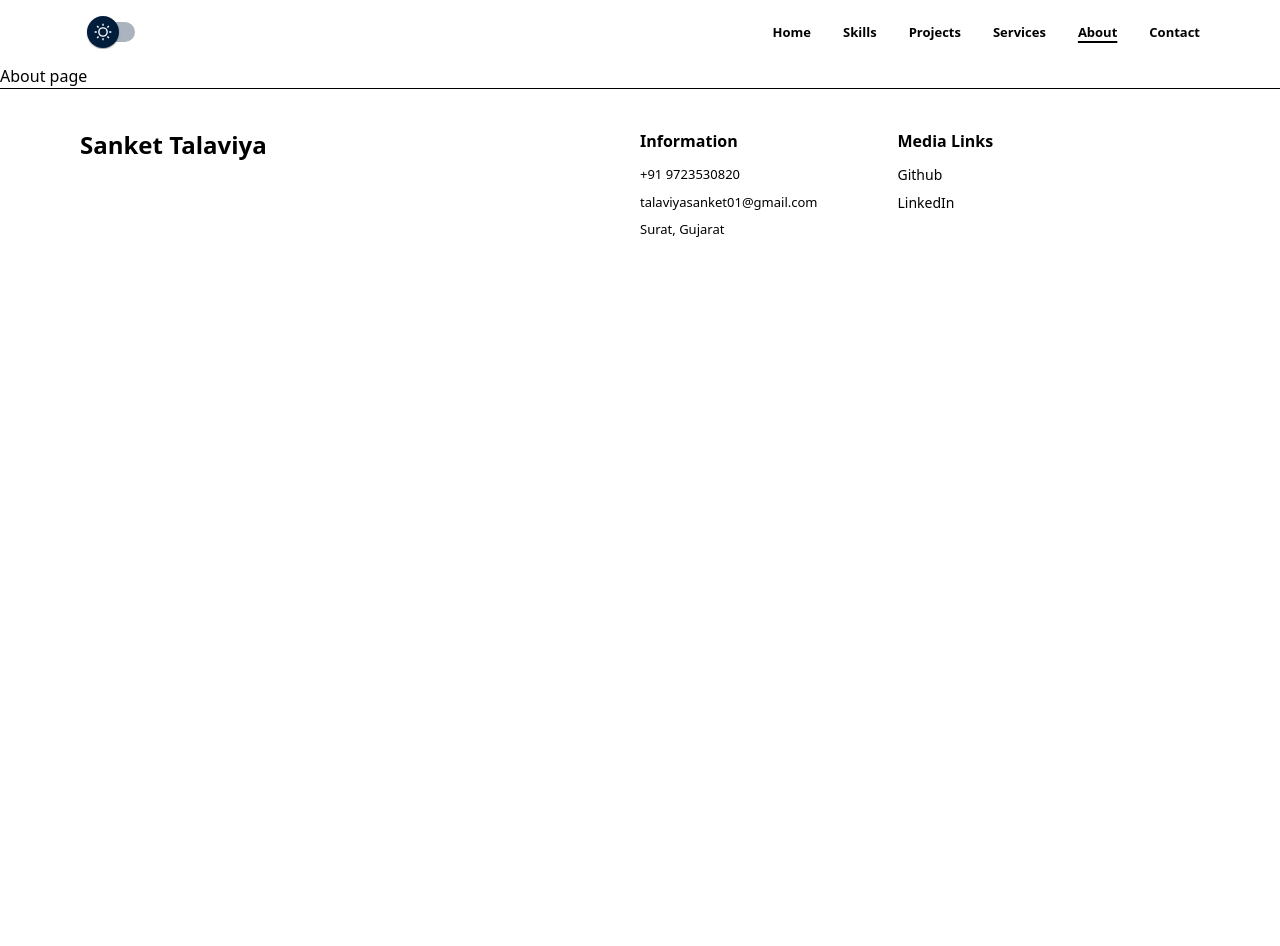
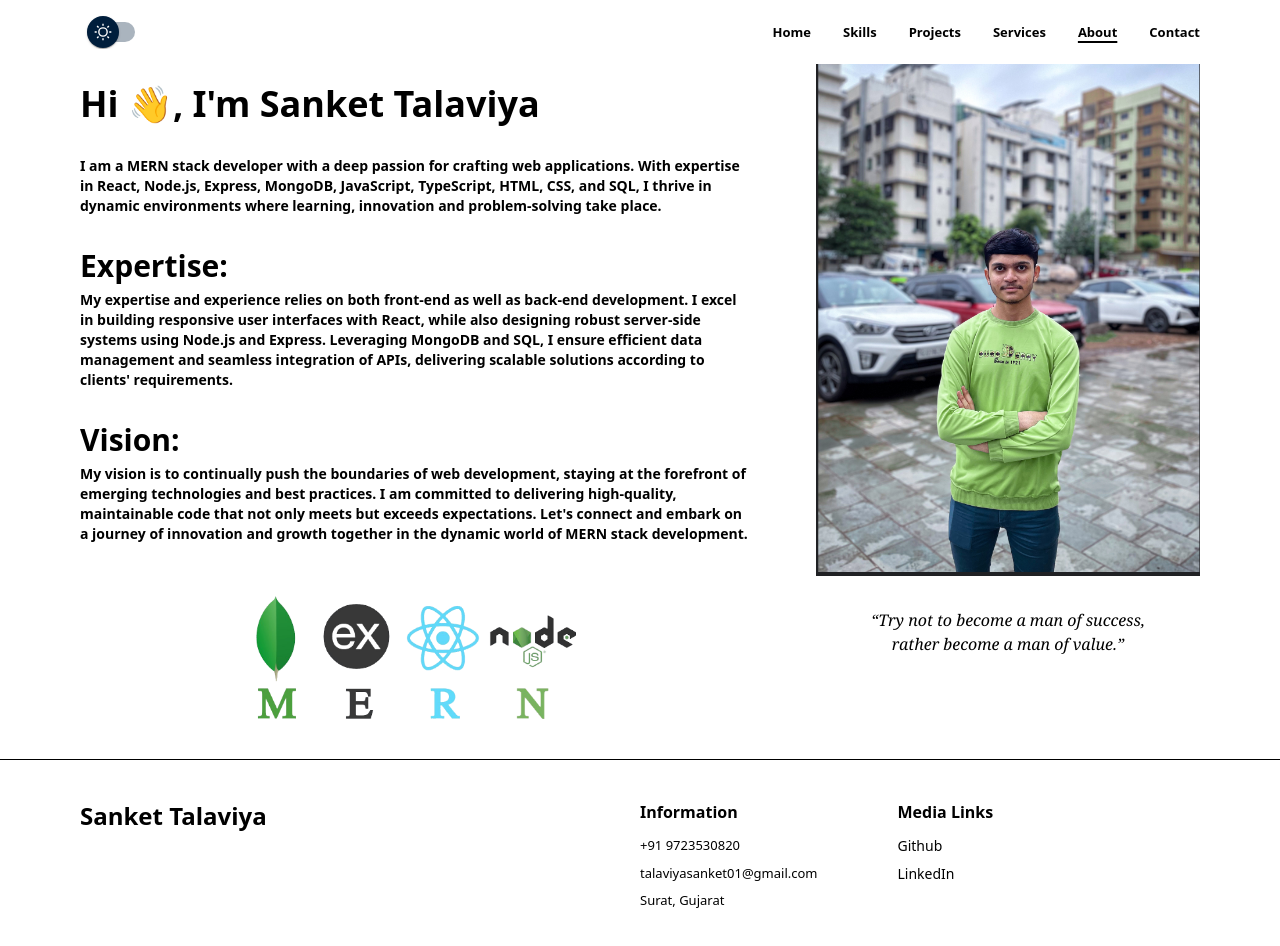
Before and after one commit to Sanket4450/Portfolio, a React (Vite) app: page /about in a window 1280 px wide. Shown: the top 946 px of the page. Before the commit the page ends 800 px from the top, so only its background shows below. Built offline with nearby package versions, Linux system fonts and the light colour scheme.

Commit message:
about page done

```diff
--- /dev/null
+++ b/src/components/about/AboutContent.jsx
@@ -0,0 +1,32 @@
+import { userDetails } from '../../data/home'
+import { aboutDetails } from '../../data/about'
+
+export const AboutContent = () => {
+  return (
+    <section className=" md:flex md:justify-between md:space-x-5 max-md:space-y-8">
+      <div className=" md:w-[60%] md:py-5 space-y-8">
+        <h1 className=" text-primary font-bold text-3xl sm:text-2xl lg:text-4xl">
+          Hi &#128075;, I'm {userDetails.name}
+        </h1>
+        <p className=" text-primary text-sm font-semibold">{userDetails.about}</p>
+        <div className=" space-y-1.5">
+          <h2 className=" text-primary text-2xl sm:text-xl lg:text-3xl font-semibold">Expertise:</h2>
+          <p className=" text-primary text-sm font-semibold">{userDetails.expertise}</p>
+        </div>
+        <div className=" space-y-1.5">
+          <h2 className=" text-primary text-2xl sm:text-xl lg:text-3xl font-semibold">Vision:</h2>
+          <p className=" text-primary text-sm font-semibold">{userDetails.vision}</p>
+        </div>
+        <div className=" flex justify-center p-5">
+          <img src={aboutDetails.techStackLogo} className=" w-[50%] lg:w-80" />
+        </div>
+      </div>
+      <div className=" phone:w-[70%] md:w-[280px] lg:w-96 mx-auto space-y-8">
+        <img src={userDetails.image} />
+        <p className=" text-primary font-serif italic text-center mx-auto lg:px-10">
+          <q>{aboutDetails.quote}</q>
+        </p>
+      </div>
+    </section>
+  )
+}
--- /dev/null
+++ b/src/components/about/index.js
@@ -0,0 +1 @@
+export { AboutContent } from './AboutContent'
--- a/src/components/home/WorkCard.jsx
+++ b/src/components/home/WorkCard.jsx
@@ -7,7 +7,7 @@
     <div
       className={` w-[92%] phone:w-[75%] sm:w-[450px] lg:w-[32.5%] h-56 phone:h-72 sm:h-[370px] lg:h-80 xl:h-[370px] ${extraClasses}`}
     >
-      <img src={image} className=" w-full h-[75%] sm:h-[80%] hover:cursor-pointer" />
+      <img src={image} className=" w-full h-[75%] sm:h-[80%]" />
       <div className=" h-[25%] sm:h-[20%] flex flex-col justify-center space-y-1">
         <h3 className=" text-primary font-semibold max-phone:text-sm text-lg">{title}</h3>
         <Link to={path} className=" text-theme-primary hover:text-theme-hover-primary text-sm">
--- a/src/components/ui/LinkList.jsx
+++ b/src/components/ui/LinkList.jsx
@@ -1,5 +1,4 @@
 export const LinkList = ({ title, items }) => {
-  console.log(items)
   return (
     <div className=" space-y-3">
       <h4 className=" text-primary font-semibold">{title}</h4>
--- /dev/null
+++ b/src/data/about/details.js
@@ -0,0 +1,10 @@
+import mernLogo from '../../assets/pngs/MERN-logo.png'
+
+const quote = 'Try not to become a man of success, rather become a man of value.'
+
+const techStackLogo = mernLogo
+
+export default {
+  quote,
+  techStackLogo,
+}
--- /dev/null
+++ b/src/data/about/index.js
@@ -0,0 +1,3 @@
+import aboutDetails from './details'
+
+export { aboutDetails }
--- a/src/data/home/details.js
+++ b/src/data/home/details.js
@@ -1,18 +1,34 @@
+import sanketProfile from '../../assets/images/Sanket-profile.png'
+
 const name = 'Sanket Talaviya'
 const title = 'MERN Stack Developer'
 const bio =
   'A passionate MERN stack developer, working with technologies like React, node.js, express.js, MongoDB, postgreSQL, JavaScript, TypeScript & other tools and technologies'
+const image = sanketProfile
 const email = 'talaviyasanket01@gmail.com'
 const github = 'https://github.com/Sanket4450'
 const cv = 'https://docs.google.com/document/d/1lmnm06zDEWFFBMpB8J51iGPwmHA3P7yucT3mSN4UExU/edit?usp=drive_link'
 const experience = 2
 
+const about =
+  'I am a MERN stack developer with a deep passion for crafting web applications. With expertise in React, Node.js, Express, MongoDB, JavaScript, TypeScript, HTML, CSS, and SQL, I thrive in dynamic environments where learning, innovation and problem-solving take place.'
+
+const expertise =
+  "My expertise and experience relies on both front-end as well as back-end development. I excel in building responsive user interfaces with React, while also designing robust server-side systems using Node.js and Express. Leveraging MongoDB and SQL, I ensure efficient data management and seamless integration of APIs, delivering scalable solutions according to clients' requirements."
+
+const vision =
+  "My vision is to continually push the boundaries of web development, staying at the forefront of emerging technologies and best practices. I am committed to delivering high-quality, maintainable code that not only meets but exceeds expectations. Let's connect and embark on a journey of innovation and growth together in the dynamic world of MERN stack development."
+
 export default {
   name,
   title,
   bio,
+  image,
   email,
   github,
   cv,
   experience,
+  about,
+  expertise,
+  vision,
 }
--- a/src/pages/About.jsx
+++ b/src/pages/About.jsx
@@ -1,3 +1,9 @@
+import { AboutContent } from '../components/about'
+
 export const About = () => {
-  return <div className=' text-primary'>About page</div>
+  return (
+    <div className=" bg-primary max-sm:px-5 sm:px-[5vw] lg:px-[80px]">
+      <AboutContent />
+    </div>
+  )
 }
```
Also changed, not shown: src/assets/images/Sanket-profile.png (added), src/assets/pngs/MERN-logo.png (added).
